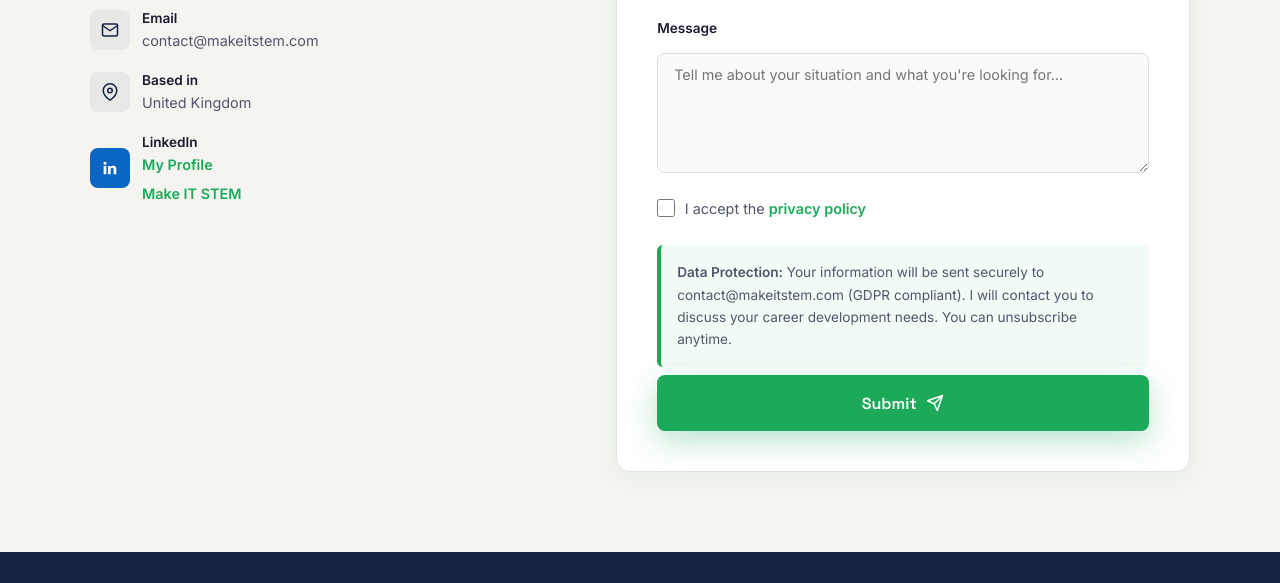
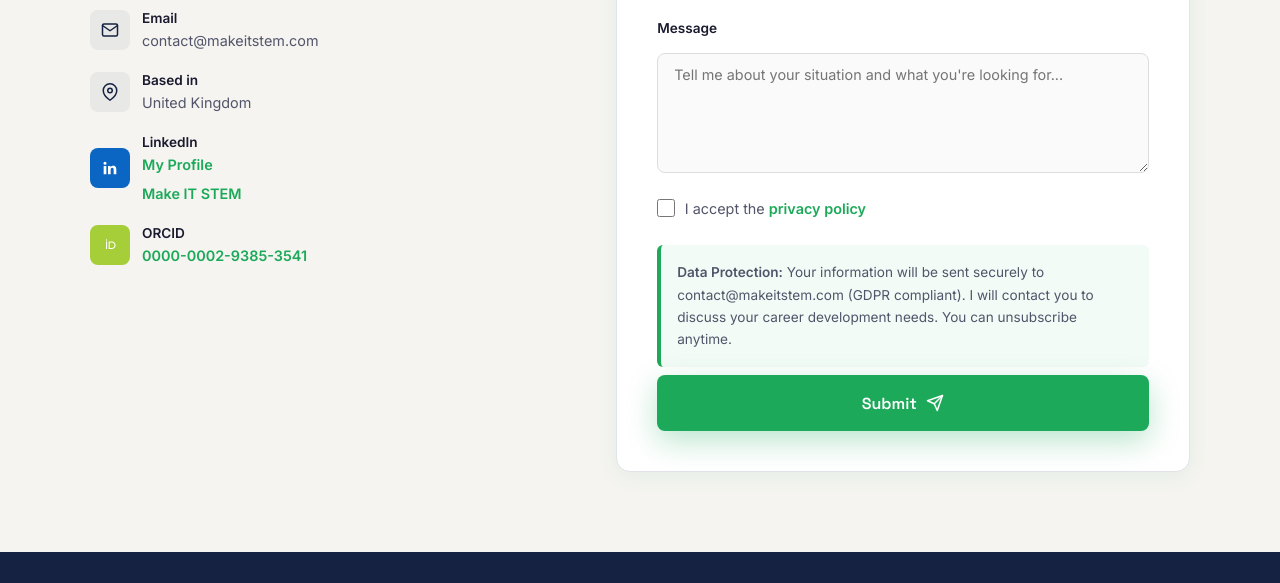
Before and after one commit to GiuseppeRomano92/makeitstem-website, a plain HTML site: page index.html in a window 1280 px wide. Shown: the part 6795-7378 px from the top of the page. Drawn offline with Linux system fonts and the light colour scheme.

Commit message:
Add ORCID link to publications page and contact section
Co-Authored-By: Claude Sonnet 4.6 <noreply@anthropic.com>

```diff
--- a/index.html
+++ b/index.html
@@ -1229,6 +1229,15 @@
               <a href="https://www.linkedin.com/company/makeitstem" target="_blank" rel="noopener" style="color: var(--green); text-decoration: none; font-weight: 600;">Make IT STEM</a>
             </div>
           </div>
+          <div class="contact-detail">
+            <div class="contact-detail-icon" style="background: #A6CE39;">
+              <svg width="18" height="18" viewBox="0 0 256 256" fill="#fff"><path d="M86.3,186.2H70.9V79.1h15.4v48.4V186.2z"/><path d="M108.9,79.1h41.6c39.6,0,57,28.3,57,53.6c0,27.5-21.5,53.6-56.8,53.6h-41.8V79.1z M124.3,172.4h24.5c34.9,0,42.9-26.5,42.9-39.7c0-21.5-13.7-39.7-43.7-39.7h-23.7V172.4z"/><path d="M88.7,56.8c0,5.5-4.5,10.1-10.1,10.1c-5.6,0-10.1-4.6-10.1-10.1c0-5.6,4.5-10.1,10.1-10.1C84.2,46.7,88.7,51.3,88.7,56.8z"/></svg>
+            </div>
+            <div class="contact-detail-text">
+              <strong>ORCID</strong>
+              <a href="https://orcid.org/0000-0002-9385-3541" target="_blank" rel="noopener" style="color: var(--green); text-decoration: none; font-weight: 600;">0000-0002-9385-3541</a>
+            </div>
+          </div>
         </div>
         <form class="contact-form" action="https://formspree.io/f/mkolboel" method="POST">
           <div style="display: grid; grid-template-columns: 1fr 1fr; gap: 1.2rem;">
```
Also changed, not shown: publications.html (+4 -0 lines).
